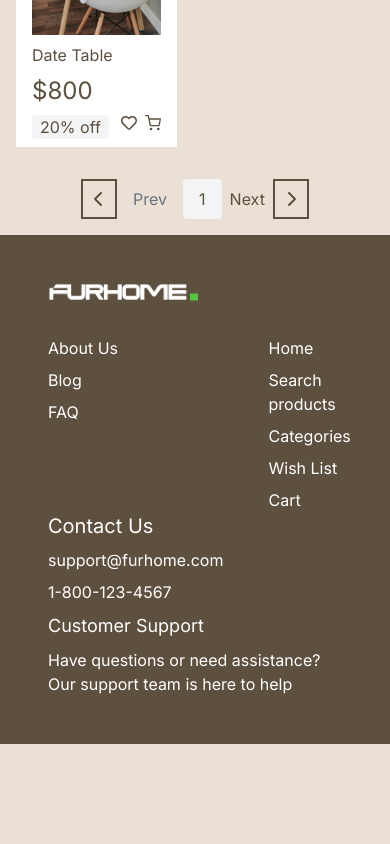
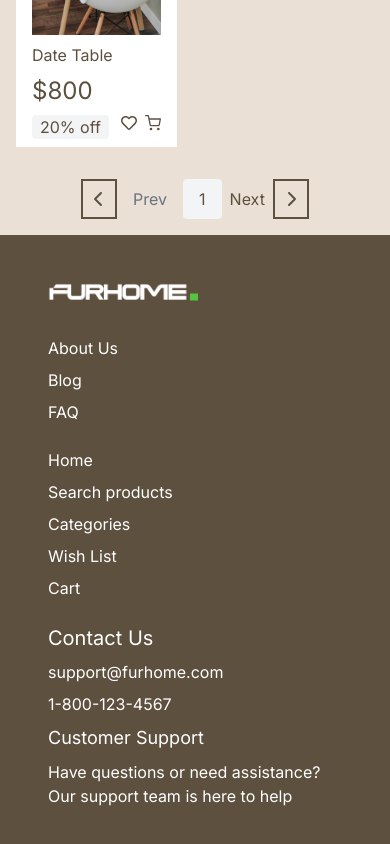
Before and after one commit to MuthoniMN/hng-frontend-2, a Next.js app: page / in a window 390 px wide. Shown: the part 2529-3373 px from the top of the page. Before the commit the page ends 3273 px from the top, so only its background shows below. Built offline with nearby package versions, Linux system fonts and the light colour scheme.

Commit message:
Refact: styling changes

```diff
--- a/src/components/Footer.js
+++ b/src/components/Footer.js
@@ -4,13 +4,13 @@ const Footer = () => {
     return (
         <footer className="space-y-8 p-12 h-1/3 text-white">
             <Image src={"/imgs/light-logo.png"} alt="Furhome E-commerce Website" width={150} height={50}  />
-            <section className="flex justify-between flex-wrap md:flex-nowrap">
-                <div className="w-1/4 space-y-2">
+            <section className="flex justify-between flex-col md:flex-row gap-6 md:gap-0">
+                <div className="w-full md:w-1/4 space-y-2">
                     <p>About Us</p>
                     <p>Blog</p>
                     <p>FAQ</p>
                 </div>
-                <div className="w-1/4 space-y-2">
+                <div className="w-full md:w-1/4 space-y-2">
                     <p>Home</p>
                     <p>Search products</p>
                     <p>Categories</p>
```
